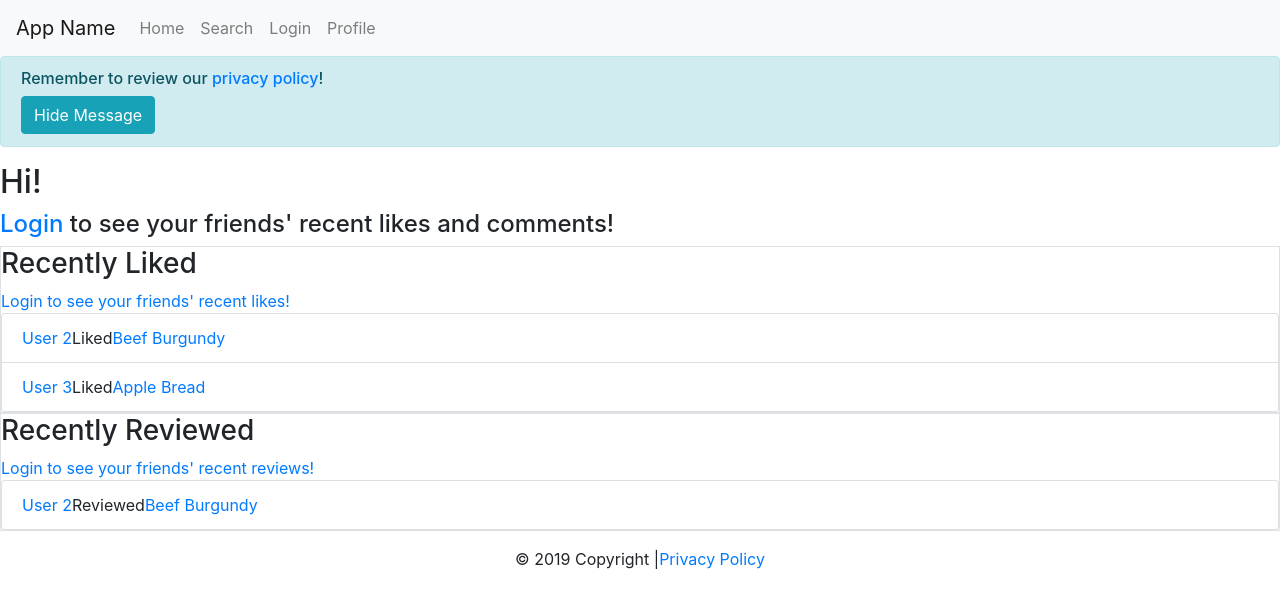
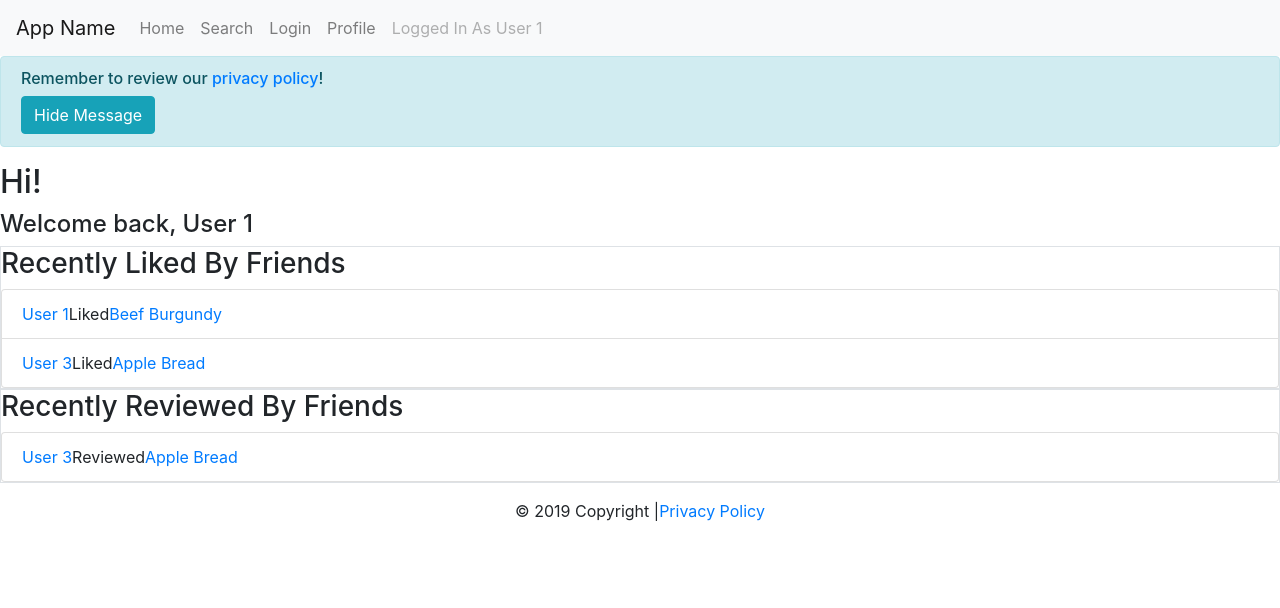
Before and after one commit to daniaalnahdi/wbdv-f19-team18, a React (Create React App) app: page / in a window 1280 px wide. Shown: the top 608 px of the page. Built offline with nearby package versions, Linux system fonts and the light colour scheme.

Commit message:
add logged in user in nav bar

```diff
--- a/src/components/HomePageLikesFeed.js
+++ b/src/components/HomePageLikesFeed.js
@@ -1,9 +1,8 @@
 import React from "react";
 import { Link } from "react-router-dom";
-import {withRouter} from 'react-router';
+import { withRouter } from "react-router";
 
 class HomePageLikesFeed extends React.Component {
-
   render() {
     let loginPrompt = "";
 
@@ -29,7 +28,7 @@ class HomePageLikesFeed extends React.Component {
                     {like.user.name}
                   </Link>
                   Liked
-                  <Link to={`/recipe/${like.recipeId}`}>
+                  <Link to={`/details/${like.recipeId}`}>
                     {like.recipeTitle}
                   </Link>
                 </li>
@@ -41,4 +40,4 @@ class HomePageLikesFeed extends React.Component {
   }
 }
 
-export default withRouter(HomePageLikesFeed)
+export default withRouter(HomePageLikesFeed);
--- a/src/components/HomePageReviewsFeed.js
+++ b/src/components/HomePageReviewsFeed.js
@@ -27,7 +27,7 @@ export default class HomePageReviewsFeed extends React.Component {
                     {review.user.name}
                   </Link>
                   Reviewed
-                  <Link to={`/recipe/${review.recipeId}`}>
+                  <Link to={`/details/${review.recipeId}`}>
                     {review.recipeTitle}
                   </Link>
                 </li>
--- a/src/components/NavBar.js
+++ b/src/components/NavBar.js
@@ -6,28 +6,33 @@ class NavBar extends React.Component {
     return (
       <div>
         <nav className="navbar navbar-expand-sm navbar-light bg-light">
-          <Link to="/" className="navbar-brand" href="#">
+          <Link to="/" className="navbar-brand">
             App Name
           </Link>
           <div className="collapse navbar-collapse" id="navbarNavAltMarkup">
             <div className="navbar-nav">
-              <Link to="/" className="nav-item nav-link" href="#">
+              <Link to="/" className="nav-item nav-link">
                 Home
               </Link>
-              <Link to="/search" className="nav-item nav-link" href="#">
+              <Link to="/search" className="nav-item nav-link">
                 Search
               </Link>
-              <Link to="/login" className="nav-item nav-link" href="#">
+              <Link to="/login" className="nav-item nav-link">
                 Login
               </Link>
               {this.props.isLoggedIn && (
-                <Link to="/profile/:id" className="nav-item nav-link" href="#">
+                <Link to="/profile/:id" className="nav-item nav-link">
                   Profile
                 </Link>
               )}
               {!this.props.isLoggedIn && (
-                <Link to="/profile" className="nav-item nav-link" href="#">
+                <Link to="/profile" className="nav-item nav-link">
                   Profile
+                </Link>
+              )}
+              {this.props.isLoggedIn && (
+                <Link to="/profile" className="nav-link disabled">
+                  Logged In As {this.props.user.name}
                 </Link>
               )}
             </div>
--- a/src/pages/HomePage.js
+++ b/src/pages/HomePage.js
@@ -104,7 +104,7 @@ const loggedInUser = {
 };
 
 // TODO -- check if user is actually logged in
-const LoggedIn = false;
+const LoggedIn = true;
 
 const store = createStore(SearchPageReducer);
 
@@ -137,7 +137,7 @@ class HomePage extends React.Component {
     return (
       <div>
         <Router>
-          <NavBar isLoggedIn={this.state.isLoggedIn}></NavBar>
+          <NavBar isLoggedIn={this.state.isLoggedIn} user={this.state.isLoggedIn ? loggedInUser : null}></NavBar>
           <PrivacyPolicyMessage
             hidden={this.state.hidePolicyMessage}
             hide={() => {
```
